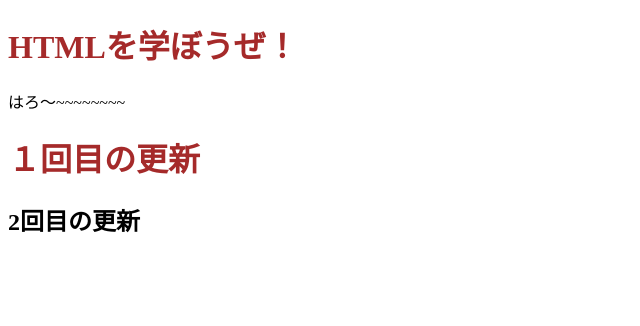
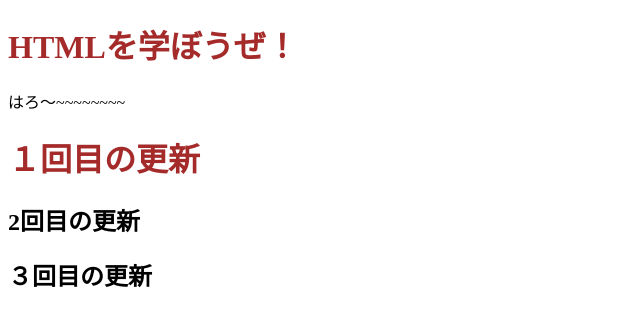
Before and after one commit to tabira2382/my_web_page, a plain HTML site: page index.HTML in a window 1280 px wide. Shown: the whole page, without its empty margins (0-640 px from the left). Drawn offline with Linux system fonts and the light colour scheme.

Commit message:
３回目の更新

```diff
--- a/index.HTML
+++ b/index.HTML
@@ -20,6 +20,7 @@
 <p>はろ〜~~~~~~~~</p>
 <h1>１回目の更新</h1>
 <h2>2回目の更新</h2>
+<h2>３回目の更新</h2>
 
 </body>
 </html>
```
